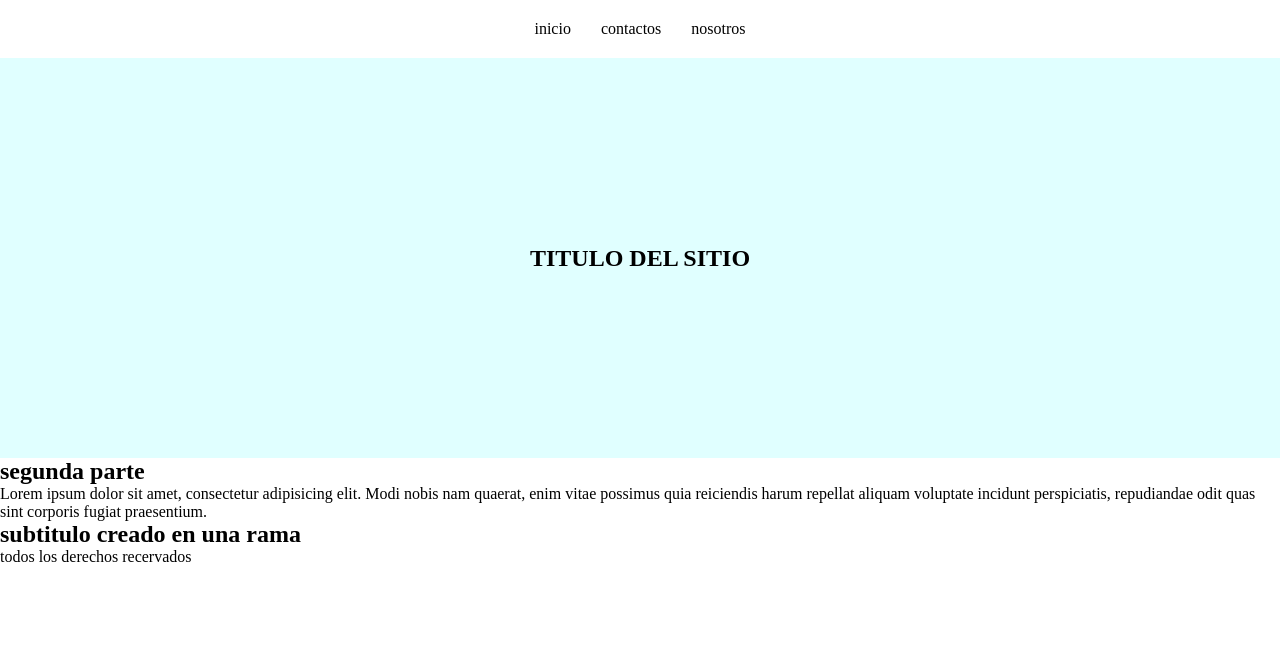
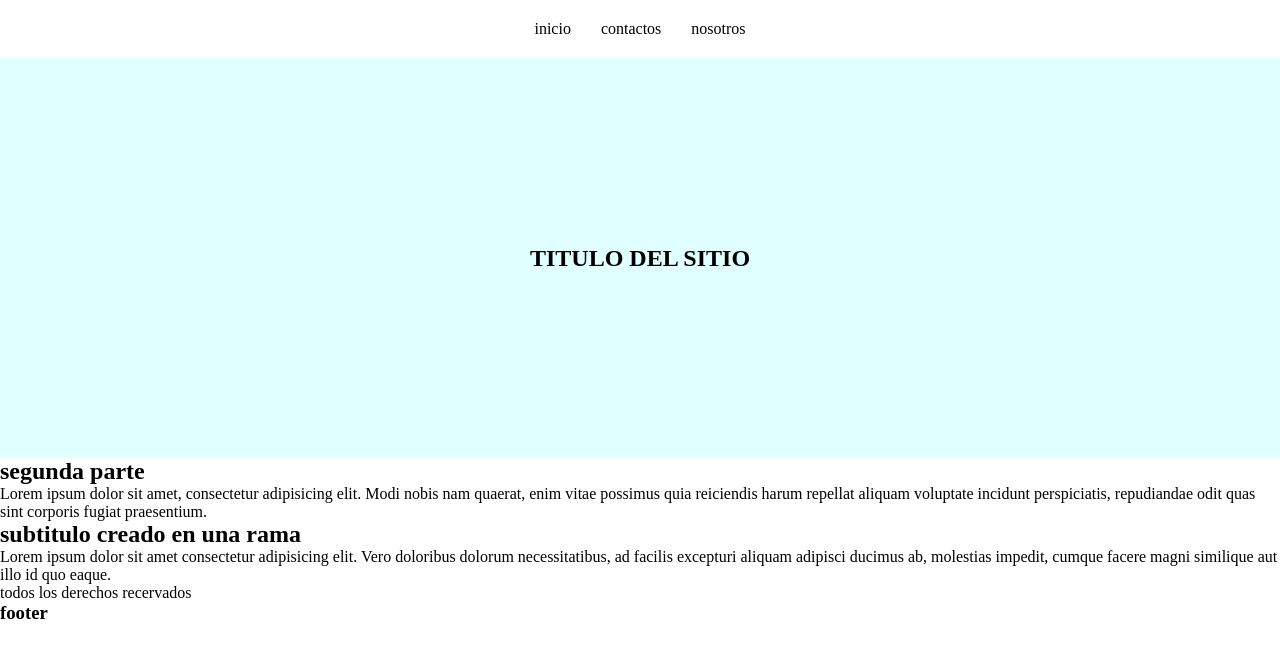
Before and after one commit to cardenasmaximiliano/tienda-nueva, a plain HTML site: page index.html in a window 1280 px wide. Drawn offline with Linux system fonts and the light colour scheme.

Commit message:
modificaciones

```diff
--- a/index.html
+++ b/index.html
@@ -26,10 +26,12 @@
         </section>
         <section>
             <h2>subtitulo creado en una rama</h2>
+            <p>Lorem ipsum dolor sit amet consectetur adipisicing elit. Vero doloribus dolorum necessitatibus, ad facilis excepturi aliquam adipisci ducimus ab, molestias impedit, cumque facere magni similique aut illo id quo eaque.</p>
         </section>
     </main>
     <footer>
         <p>todos los derechos recervados</p>
+        <h3>footer</h3>
     </footer>
 </body>
 </html>
```
